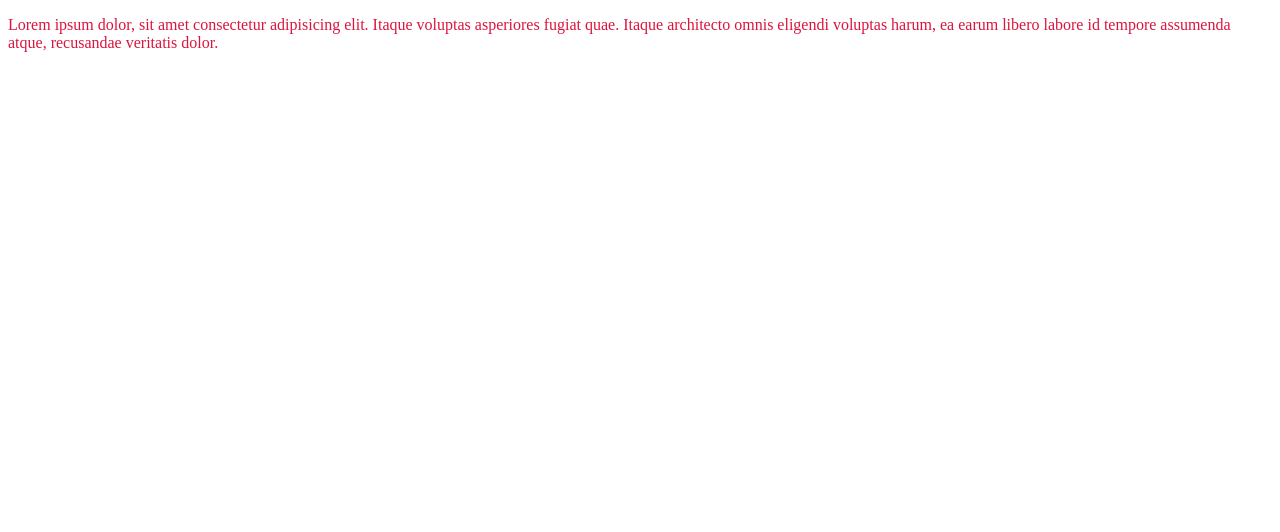
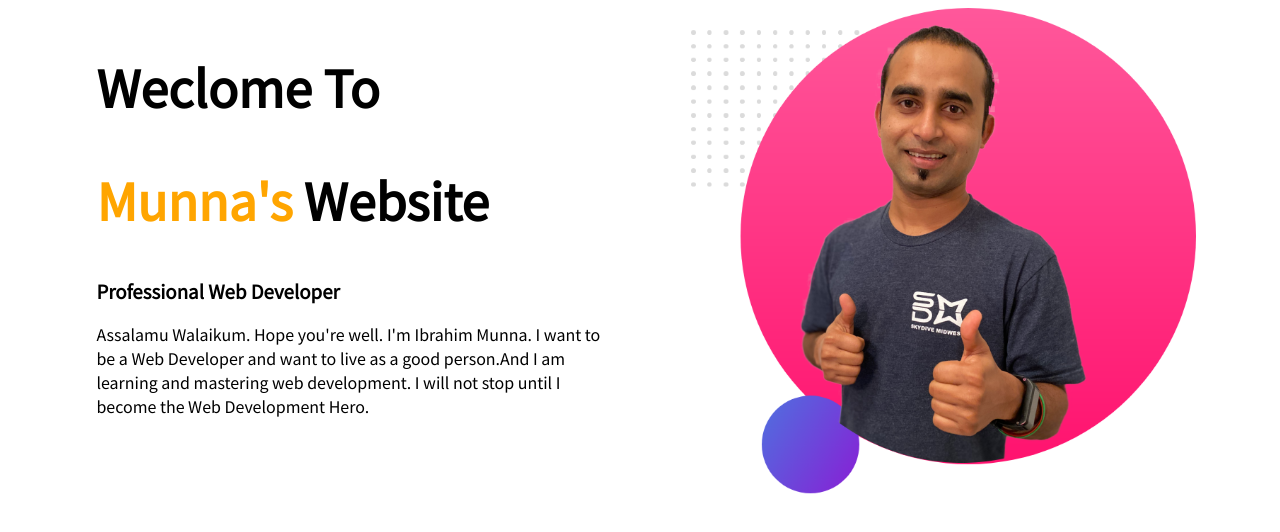
Before and after one commit to hossainmunna/web-portfolio-2, a plain HTML site: page index.html in a window 1280 px wide. Drawn offline with Linux system fonts and the light colour scheme.

Commit message:
Work start

```diff
--- a/index.html
+++ b/index.html
@@ -5,11 +5,20 @@
     <meta http-equiv="X-UA-Compatible" content="IE=edge">
     <meta name="viewport" content="width=device-width, initial-scale=1.0">
     <link rel="stylesheet" href="style.css">
-    <title>Document</title>
+    <link href="https://fonts.googleapis.com/css2?family=Noto+Sans+KR&display=swap" rel="stylesheet">
+    <title>web-portfolio-2</title>
 </head>
 <body>
-    <p>
-        Lorem ipsum dolor, sit amet consectetur adipisicing elit. Itaque voluptas asperiores fugiat quae. Itaque architecto omnis eligendi voluptas harum, ea earum libero labore id tempore assumenda atque, recusandae veritatis dolor.
-    </p>
+   <section>
+      <div class="half-width">
+         <h1>Weclome To</h1>
+         <h1> <span class="name-highlight">Munna's</span> Website</h1>
+         <h3>Professional Web Developer</h3>
+         <p>Assalamu Walaikum. Hope you're well. I'm Ibrahim Munna. I want to be a Web Developer and want to live as a good person.And I am learning and mastering web development. I will not stop until I become the Web Development Hero.</p>
+      </div>
+      <div class="half-width">
+        <img src="images/jhankar2.png" alt="">
+      </div>
+   </section>
 </body>
 </html>
--- a/style.css
+++ b/style.css
@@ -1,3 +1,19 @@
-p{
-    color: crimson;
+body{
+    font-family: 'Noto Sans KR', sans-serif;
 }
+
+h1{
+    font-size: 50px;
+}
+.name-highlight{
+    color: orange;
+}
+.half-width{
+    width: 40%;
+    float: left;
+    margin-left: 5%;
+    padding-left: 2%;
+}
+.half-width img{
+      width: 100%;
+}
```
